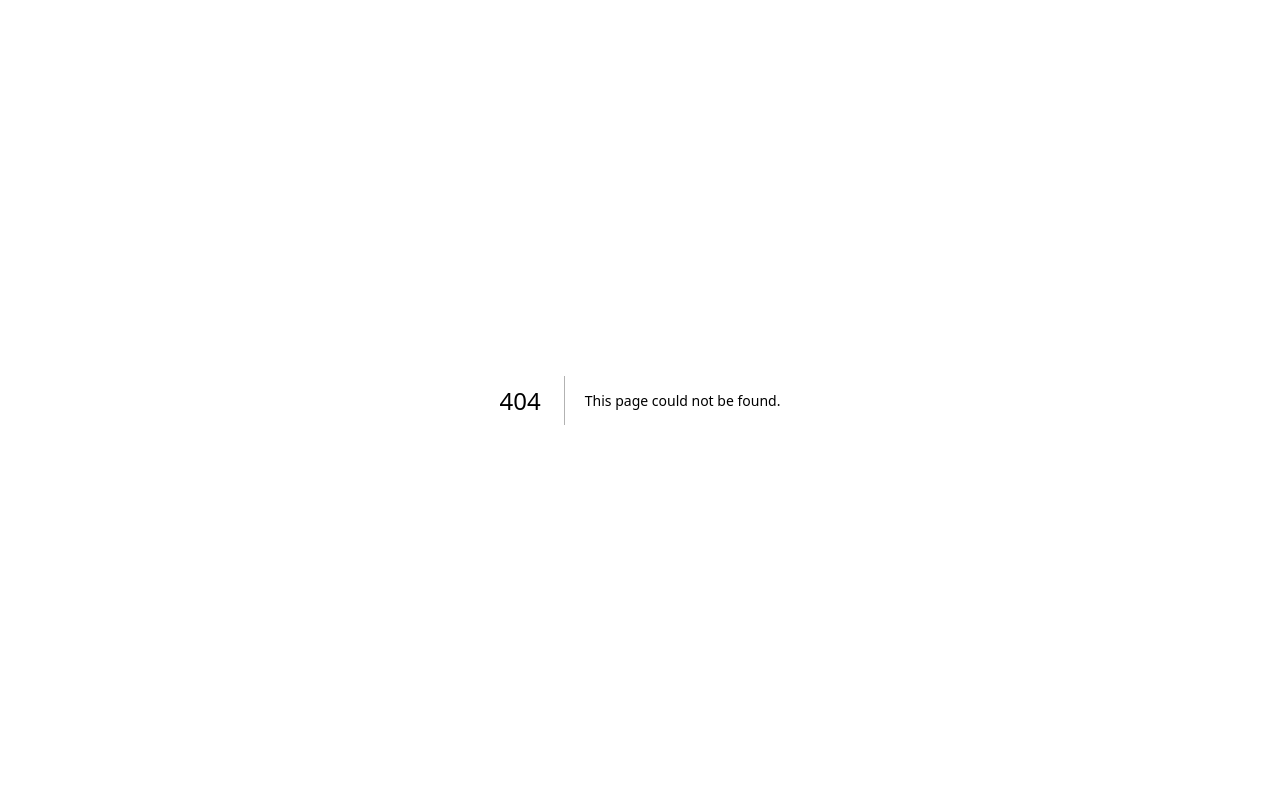
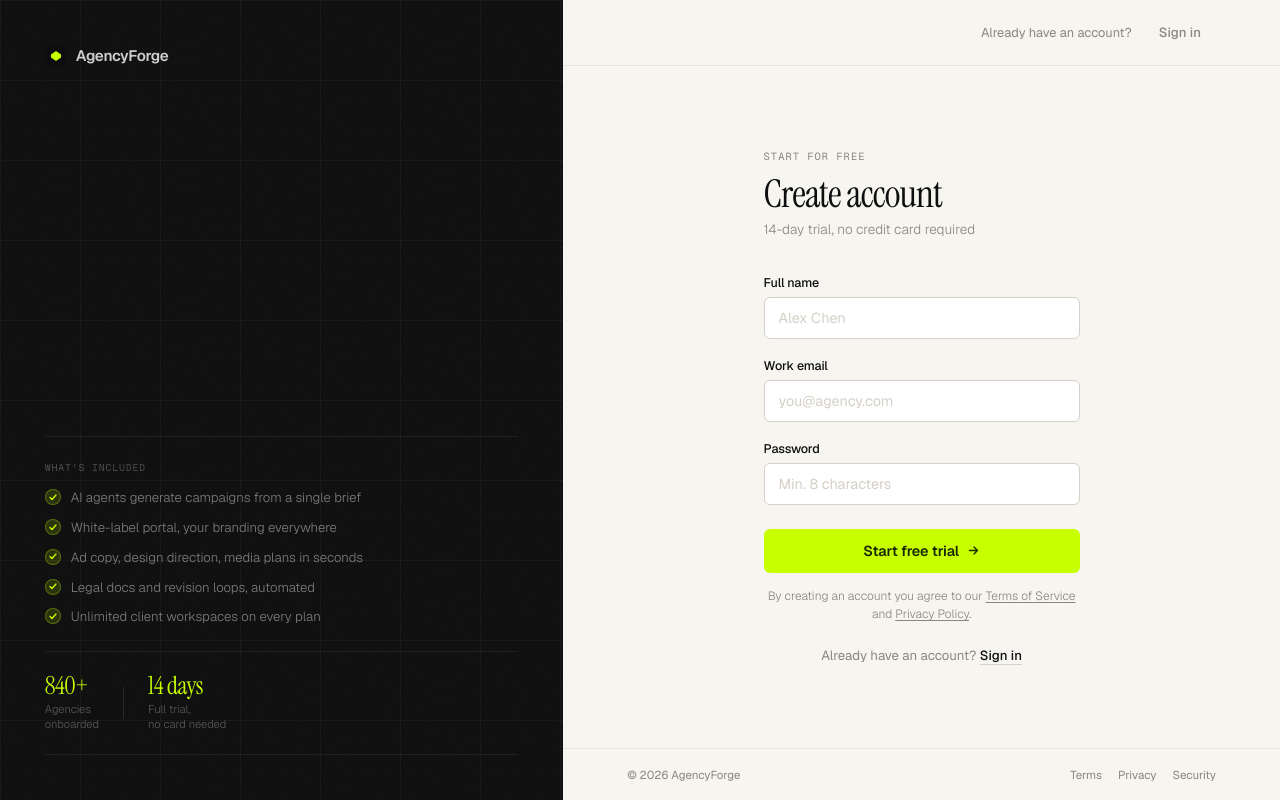
Before and after one commit to nyashahama/AgencyForge, a Next.js app: page /signup in a window 1280 px wide. Before the commit this address had no page. Built offline with nearby package versions, Linux system fonts and the light colour scheme.

Commit message:
feat(auth): create signup page with form validation and routing
- Add name/email/password form with validation
- Implement loading state with spinner
- Display feature list highlighting platform capabilities
- Add terms of service acceptance notice
- Include navigation between signup and login

```diff
--- /dev/null
+++ b/app/signup/page.tsx
@@ -0,0 +1,221 @@
+"use client";
+
+import { useState } from "react";
+import Link from "next/link";
+import { useRouter } from "next/navigation";
+
+const FEATURES = [
+  "AI agents generate campaigns from a single brief",
+  "White-label portal, your branding everywhere",
+  "Ad copy, design direction, media plans in seconds",
+  "Legal docs and revision loops, automated",
+  "Unlimited client workspaces on every plan",
+];
+
+export default function SignupPage() {
+  const router = useRouter();
+  const [name, setName] = useState("");
+  const [email, setEmail] = useState("");
+  const [password, setPassword] = useState("");
+  const [error, setError] = useState("");
+  const [loading, setLoading] = useState(false);
+
+  const handleSubmit = async (e: React.FormEvent) => {
+    e.preventDefault();
+    setError("");
+    setLoading(true);
+    try {
+      if (name && email && password) {
+        await new Promise((resolve) => setTimeout(resolve, 800));
+        router.push("/dashboard");
+      } else {
+        setError("Please fill in all fields");
+      }
+    } catch {
+      setError("Something went wrong. Please try again.");
+    } finally {
+      setLoading(false);
+    }
+  };
+
+  return (
+    <div className="auth-wrap">
+      {/* ── Left brand panel ── */}
+      <div className="auth-left">
+        <div className="auth-noise" />
+        <div className="auth-grid-bg" />
+        <div className="auth-left-inner">
+          <Link href="/" className="auth-left-logo">
+            <div className="logo-mark">
+              <svg width="12" height="12" viewBox="0 0 12 12" fill="none">
+                <path d="M6 1L11 4.5V7.5L6 11L1 7.5V4.5L6 1Z" fill="#c8ff00" />
+              </svg>
+            </div>
+            AgencyForge
+          </Link>
+
+          <div className="auth-brand-content">
+            <div className="auth-brand-kicker">
+              <span className="kicker-dot" />
+              Free trial · No credit card
+            </div>
+            <h2 className="auth-brand-h2">
+              Your agency,<br />
+              <i>fully automated.</i>
+            </h2>
+            <p className="auth-brand-p">
+              Upload a brief and watch AI agents build the entire campaign — copy, creative direction, media plan, and client-ready docs.
+            </p>
+          </div>
+
+          <div
+            style={{
+              borderTop: "1px solid rgba(255,255,255,0.07)",
+              paddingTop: "24px",
+              marginBottom: "24px",
+            }}
+          >
+            <p
+              style={{
+                fontFamily: "var(--mono)",
+                fontSize: "0.62rem",
+                letterSpacing: "0.08em",
+                textTransform: "uppercase",
+                color: "rgba(255,255,255,0.25)",
+                marginBottom: "14px",
+              }}
+            >
+              What&apos;s included
+            </p>
+            <ul className="auth-feature-list">
+              {FEATURES.map((f) => (
+                <li key={f}>
+                  <div className="auth-feature-check">
+                    <svg width="8" height="7" viewBox="0 0 8 7" fill="none">
+                      <path d="M1 3.5l2 2L7 1" stroke="#c8ff00" strokeWidth="1.3" strokeLinecap="round" strokeLinejoin="round" />
+                    </svg>
+                  </div>
+                  {f}
+                </li>
+              ))}
+            </ul>
+          </div>
+
+          <div className="auth-stats-row" style={{ marginBottom: 0 }}>
+            <div>
+              <span className="auth-stat-num">840+</span>
+              <span className="auth-stat-label">Agencies<br />onboarded</span>
+            </div>
+            <div className="auth-stat-divider" />
+            <div>
+              <span className="auth-stat-num">14 days</span>
+              <span className="auth-stat-label">Full trial,<br />no card needed</span>
+            </div>
+          </div>
+        </div>
+      </div>
+
+      {/* ── Right form panel ── */}
+      <div className="auth-right">
+        <div className="auth-right-nav">
+          <span className="auth-right-nav-text">Already have an account?</span>
+          <Link href="/login" className="btn-sm btn-ghost-sm">
+            Sign in
+          </Link>
+        </div>
+
+        <div className="auth-form-wrap">
+          <p className="auth-form-eyebrow">Start for free</p>
+          <h1 className="auth-form-h1">Create account</h1>
+          <p className="auth-form-sub">14-day trial, no credit card required</p>
+
+          {error && <div className="auth-error">{error}</div>}
+
+          <form onSubmit={handleSubmit} className="auth-form">
+            <div className="auth-field">
+              <label htmlFor="name" className="auth-label">
+                Full name
+              </label>
+              <input
+                id="name"
+                type="text"
+                value={name}
+                onChange={(e) => setName(e.target.value)}
+                className="auth-input"
+                placeholder="Alex Chen"
+                required
+              />
+            </div>
+
+            <div className="auth-field">
+              <label htmlFor="email" className="auth-label">
+                Work email
+              </label>
+              <input
+                id="email"
+                type="email"
+                value={email}
+                onChange={(e) => setEmail(e.target.value)}
+                className="auth-input"
+                placeholder="you@agency.com"
+                required
+              />
+            </div>
+
+            <div className="auth-field">
+              <label htmlFor="password" className="auth-label">
+                Password
+              </label>
+              <input
+                id="password"
+                type="password"
+                value={password}
+                onChange={(e) => setPassword(e.target.value)}
+                className="auth-input"
+                placeholder="Min. 8 characters"
+                minLength={8}
+                required
+              />
+            </div>
+
+            <button type="submit" disabled={loading} className="btn-accent auth-submit">
+              {loading ? (
+                <>
+                  <span className="auth-spinner" />
+                  Creating account…
+                </>
+              ) : (
+                <>
+                  Start free trial
+                  <svg width="13" height="13" viewBox="0 0 13 13" fill="none" style={{ display: "block" }}>
+                    <path d="M2.5 6.5h8M7 3l3.5 3.5L7 10" stroke="currentColor" strokeWidth="1.4" strokeLinecap="round" strokeLinejoin="round" />
+                  </svg>
+                </>
+              )}
+            </button>
+          </form>
+
+          <p className="auth-tos">
+            By creating an account you agree to our{" "}
+            <Link href="#">Terms of Service</Link> and{" "}
+            <Link href="#">Privacy Policy</Link>.
+          </p>
+
+          <p className="auth-bottom-link">
+            Already have an account?{" "}
+            <Link href="/login">Sign in</Link>
+          </p>
+        </div>
+
+        <div className="auth-right-footer">
+          <span>© 2026 AgencyForge</span>
+          <div className="auth-foot-links">
+            <a href="#">Terms</a>
+            <a href="#">Privacy</a>
+            <a href="#">Security</a>
+          </div>
+        </div>
+      </div>
+    </div>
+  );
+}
```
